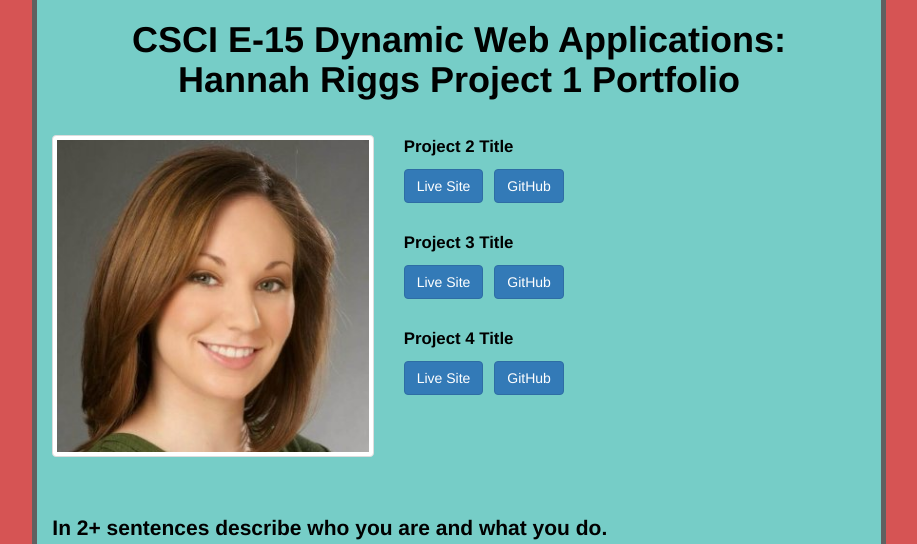
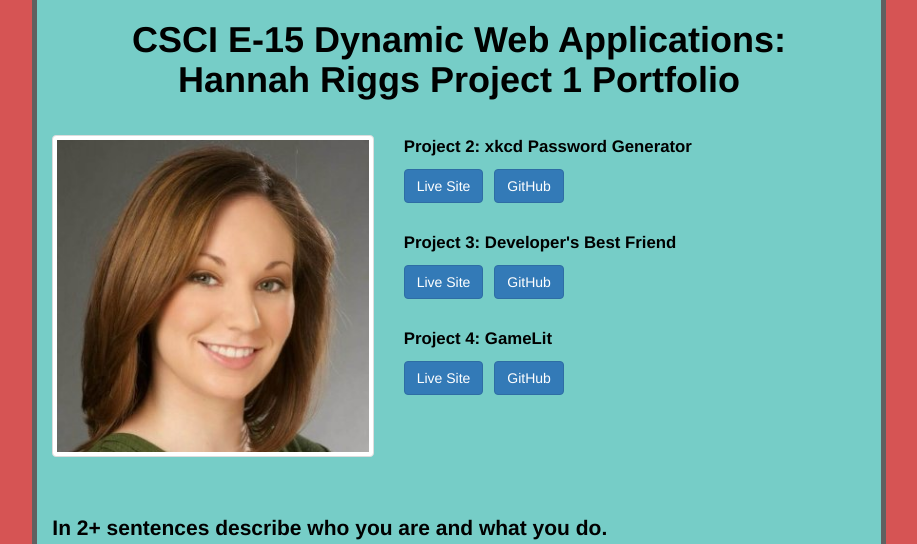
Before and after one commit to hriggs/dwa-project1, a PHP site: page / in a window 1280 px wide. Shown: the top 544 px of the page, without its empty margins (181-1098 px from the left). Run offline with PHP 8.4, Linux system fonts and the light colour scheme.

Commit message:
Titles and p4 links updated.

```diff
--- a/index.php
+++ b/index.php
@@ -22,15 +22,15 @@ CSCI E-15: Dynamic Web Applications
 						<img src="images/headshot.jpg" alt="Photo of Hannah Riggs." class="img-responsive img-thumbnail">
 					</div>
 					<div class="col-lg-7 col-md-7 col-sm-7">
-						<p class="p-title title-1">Project 2 Title</p>
+						<p class="p-title title-1">Project 2: xkcd Password Generator</p>
 						<a href="http://p2.hriggs.me" target="_blank" class="btn btn-primary">Live Site</a>
 						<a href="https://github.com/hriggs/dwa-project2" target="_blank" class="btn btn-primary">GitHub</a>
-						<p class="p-title">Project 3 Title</p>
+						<p class="p-title">Project 3: Developer's Best Friend</p>
 						<a href="http://p3.hriggs.me" target="_blank" class="btn btn-primary">Live Site</a>
 						<a href="https://github.com/hriggs/dwa-project3" target="_blank" class="btn btn-primary">GitHub</a>
-						<p class="p-title">Project 4 Title</p>
-						<a href="#" target="_blank" class="btn btn-primary">Live Site</a>
-						<a href="#" target="_blank" class="btn btn-primary">GitHub</a>
+						<p class="p-title">Project 4: GameLit</p>
+						<a href="http://p4.hriggs.me" target="_blank" class="btn btn-primary">Live Site</a>
+						<a href="https://github.com/hriggs/dwa-project3" target="_blank" class="btn btn-primary">GitHub</a>
 					</div> <!-- end cols with project info-->
 				</div> <!-- end row with image -->
 				<div class="questions">
```
